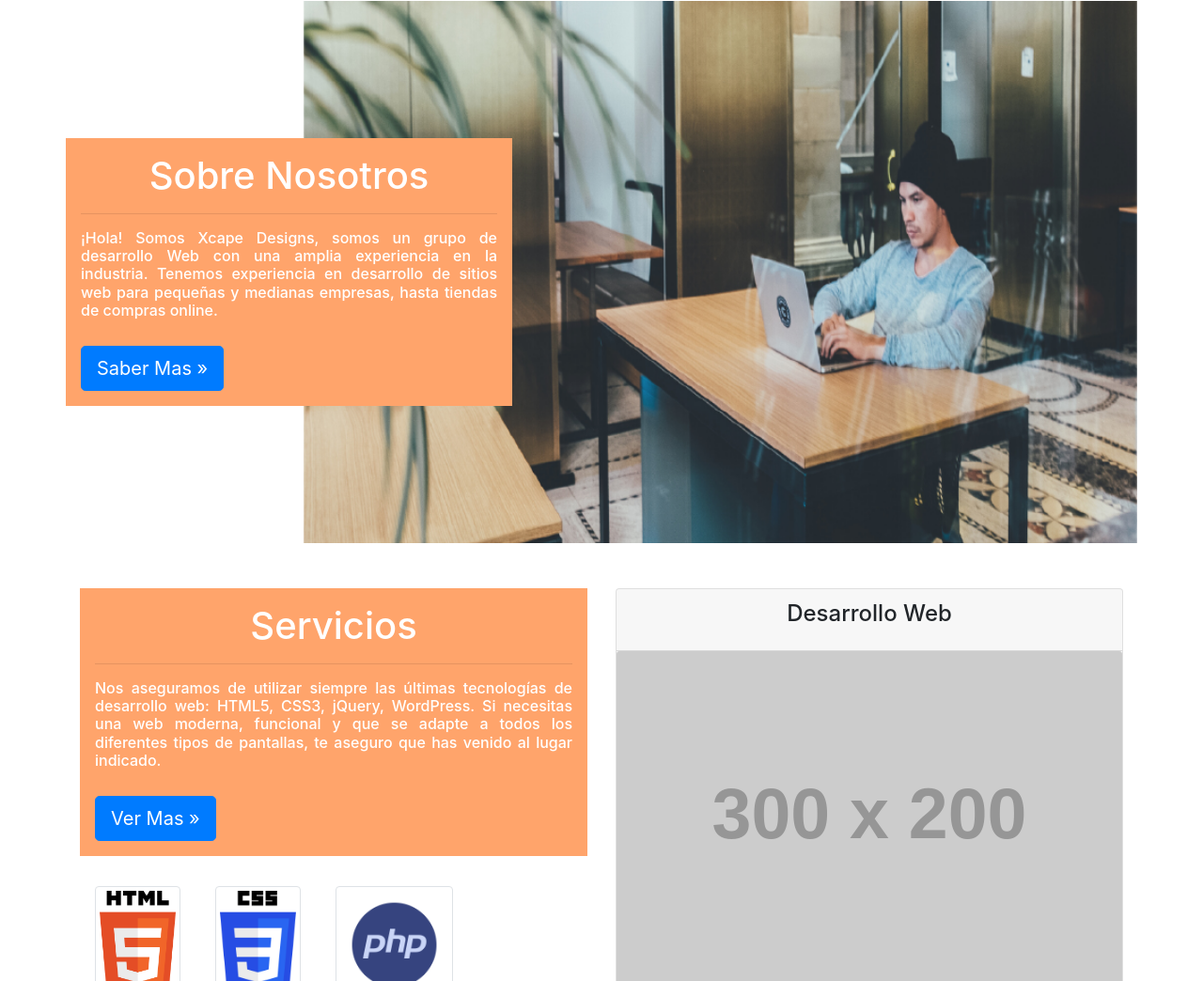
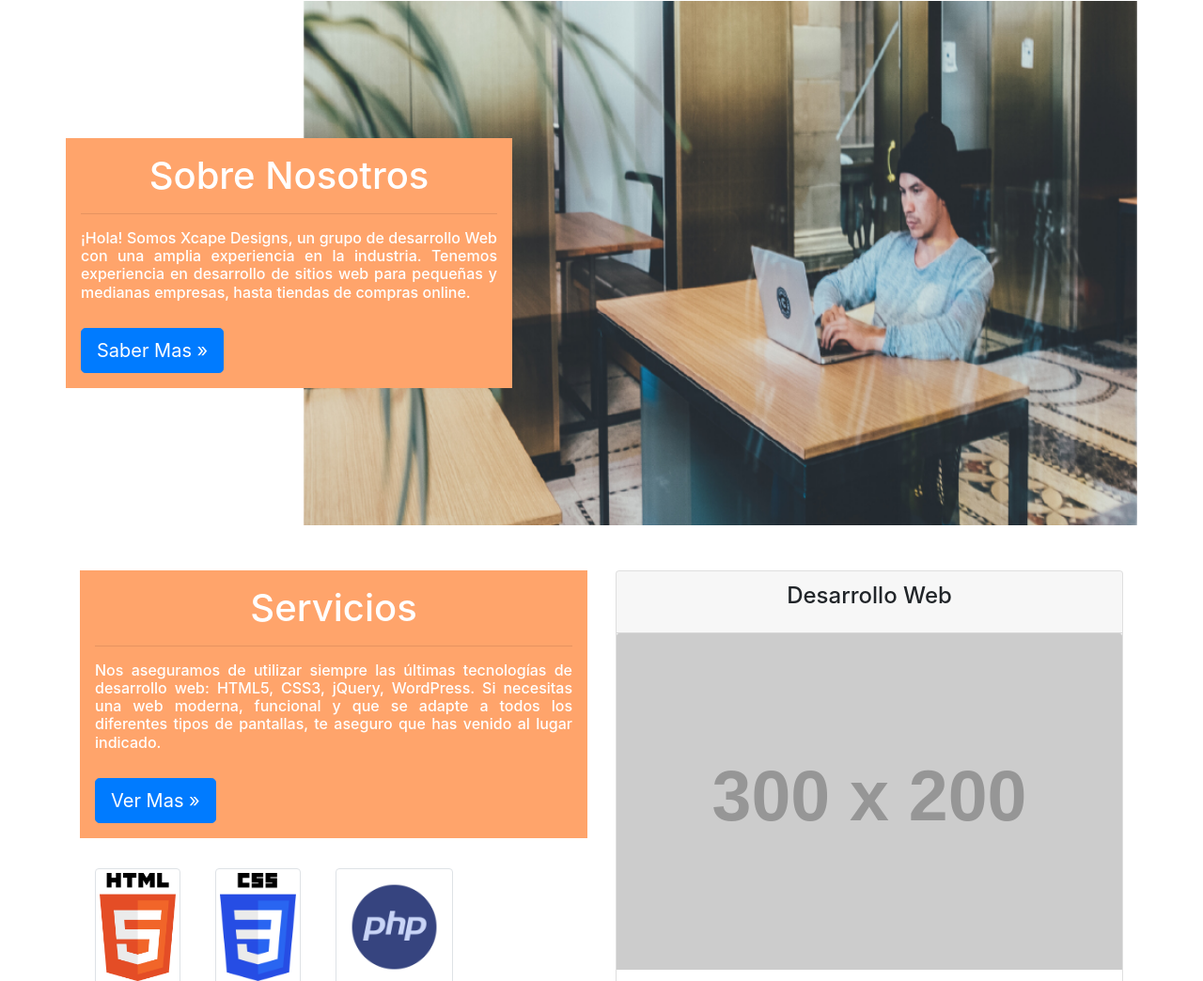
Before and after one commit to AdriaBarber/xcape, a website: page index.html in a window 1280 px wide. Shown: the part 663-1707 px from the top of the page at 94% size. Drawn offline with Linux system fonts and the light colour scheme; placeholder pictures from the web are drawn by us.

Commit message:
Update index.html

```diff
--- a/index.html
+++ b/index.html
@@ -88,7 +88,7 @@
       <div class="col-md-5 my-5 p-3 text-white text-colorear">
         <h1 class="h1 text-center">Sobre Nosotros</h1>
         <hr>
-        <p class="h6 text-justify">¡Hola! Somos Xcape Designs, somos un grupo de desarrollo Web con una amplia experiencia en la industria. Tenemos experiencia en desarrollo de sitios web para pequeñas y medianas empresas, hasta tiendas de compras online.</p>
+        <p class="h6 text-justify">¡Hola! Somos Xcape Designs, un grupo de desarrollo Web con una amplia experiencia en la industria. Tenemos experiencia en desarrollo de sitios web para pequeñas y medianas empresas, hasta tiendas de compras online.</p>
         <a class="text-center btn btn-primary btn-lg" href="#!">Saber Mas &raquo;</a>
       </div>
     </div>
```
